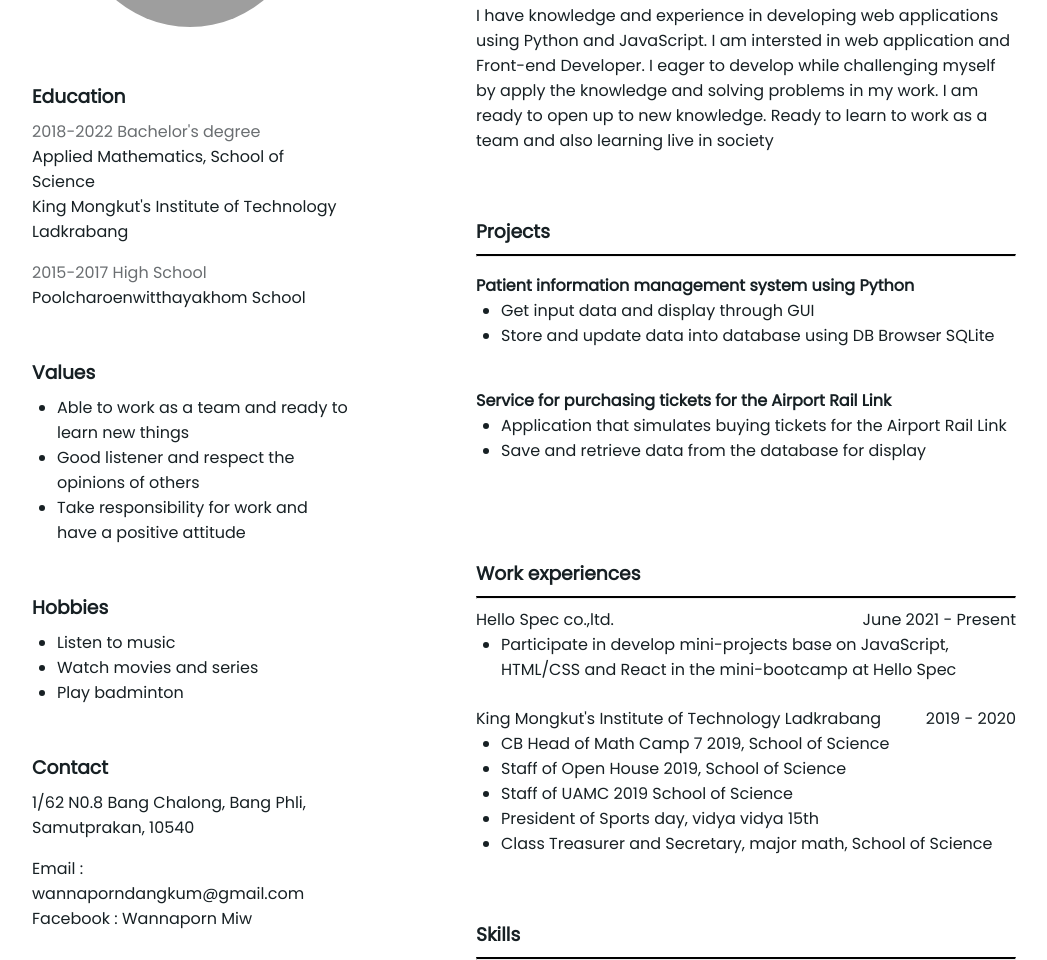
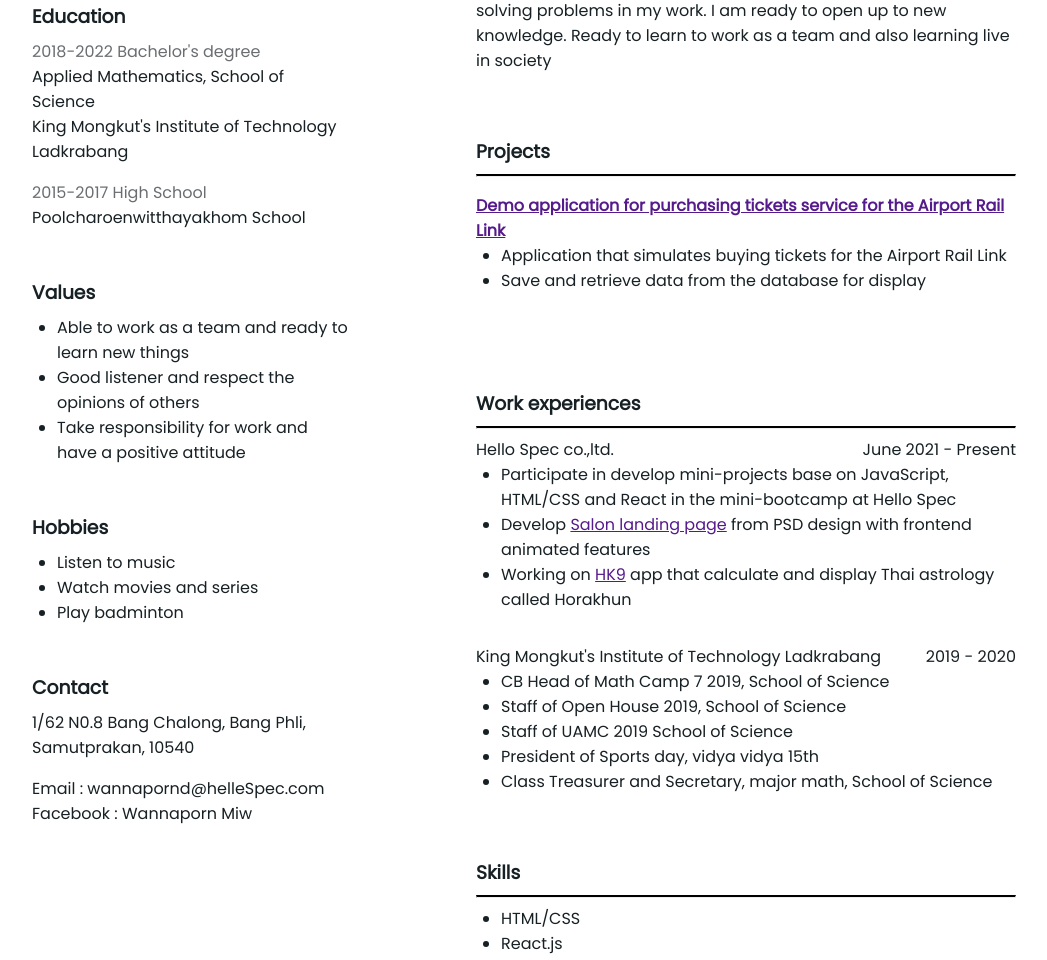
Before and after one commit to wannapornM/Resume_website, a React app: page / in a window 1280 px wide. Shown: the part 347-1307 px from the top of the page, without its empty margins (128-1175 px from the left). Built offline with nearby package versions, Linux system fonts and the light colour scheme; grey boxes are pictures that could not be loaded.

Commit message:
Update info

```diff
--- a/src/components/main.js
+++ b/src/components/main.js
@@ -45,7 +45,7 @@ export default function Main() {
           <h3>Contact</h3>
           <div className="contact-address">
             <div>1/62 N0.8 Bang Chalong, Bang Phli, Samutprakan, 10540</div>
-            <div>Email : wannaporndangkum@gmail.com</div>
+            <div>Email : wannapornd@helleSpec.com</div>
             <div>Facebook : Wannaporn Miw</div>
           </div>
         </section>
@@ -55,12 +55,11 @@ export default function Main() {
         <div className="content content-top">
           <h1>Wannaporn Dangkum</h1>
           <p>
-            I have knowledge and experience in developing web applications using
-            Python and JavaScript. I am intersted in web application and
-            Front-end Developer. I eager to develop while challenging myself by
-            apply the knowledge and solving problems in my work. I am ready to
-            open up to new knowledge. Ready to learn to work as a team and also
-            learning live in society
+            I am intersted in web application and Front-end Developer. I have
+            experiences using React.js, JavaScript, Rails and HTML/CSS. I eager
+            to develop while challenging myself by apply the knowledge and
+            solving problems in my work. I am ready to open up to new knowledge.
+            Ready to learn to work as a team and also learning live in society
           </p>
         </div>
 
@@ -68,16 +67,12 @@ export default function Main() {
           <h3>Projects</h3>
           <hr style={{ borderTop: "2px solid black" }} />
           <div className="project">
-            <h4>Patient information management system using Python</h4>
-            <ul>
-              <li>Get input data and display through GUI</li>
-              <li>
-                Store and update data into database using DB Browser SQLite
-              </li>
-            </ul>
-          </div>
-          <div className="project">
-            <h4>Service for purchasing tickets for the Airport Rail Link</h4>
+            <h4>
+              <a href="">
+                Demo application for purchasing tickets service for the Airport
+                Rail Link
+              </a>
+            </h4>
             <ul>
               <li>
                 Application that simulates buying tickets for the Airport Rail
@@ -99,6 +94,14 @@ export default function Main() {
             <li>
               Participate in develop mini-projects base on JavaScript, HTML/CSS
               and React in the mini-bootcamp at Hello Spec
+            </li>
+            <li>
+              Develop <a href="">Salon landing page</a> from PSD design with
+              frontend animated features
+            </li>
+            <li>
+              Working on <a href="">HK9</a> app that calculate and display Thai
+              astrology called Horakhun
             </li>
           </ul>
           <div className="company">
@@ -122,10 +125,9 @@ export default function Main() {
           <h3>Skills</h3>
           <hr style={{ borderTop: "2px solid black" }} />
           <ul>
-            <li>Python</li>
-            <li>HTML</li>
+            <li>HTML/CSS</li>
+            <li>React.js</li>
             <li>JavaScript</li>
-            <li>CSS</li>
           </ul>
         </div>
       </main>
--- a/src/style/main.scss
+++ b/src/style/main.scss
@@ -1,11 +1,13 @@
 body {
-    font-family: 'Poppins', sans-serif;
+  font-family: "Poppins", sans-serif;
   color: #172024;
   max-width: 80%;
   margin: 0 auto;
 }
 
-h1, h3, h4 {
+h1,
+h3,
+h4 {
   margin: 0;
   padding: 0;
 }
@@ -21,14 +23,14 @@ ul {
 }
 
 aside {
-    padding: 7rem 2rem 0;
+  padding: 4rem 2rem 0;
   section {
     margin-bottom: 3rem;
   }
   .education {
     p {
       margin: 0;
-            color: #6A6E71;
+      color: #6a6e71;
     }
   }
   .education-content {
@@ -54,7 +56,7 @@ aside {
 }
 
 main {
-    margin: 7rem 0.5rem 0 4rem;
+  margin: 4rem 0.5rem 0 4rem;
   .content {
     margin-bottom: 4rem;
   }
@@ -64,6 +66,9 @@ main {
   .content-workExperience {
     span:nth-child(2) {
       float: right;
+    }
+    ul {
+      margin-bottom: 2rem;
     }
     ul li:only-child {
       padding-bottom: 1.5rem;
@@ -76,7 +81,7 @@ main {
   display: grid;
   grid-template-columns: 380px 1fr;
   grid-gap: 2rem;
-    margin: 2rem 0 8rem;
+  margin: 0 0 8rem;
 }
 
 .photo {
```
Lines whose indentation alone changed are shown as unchanged.
